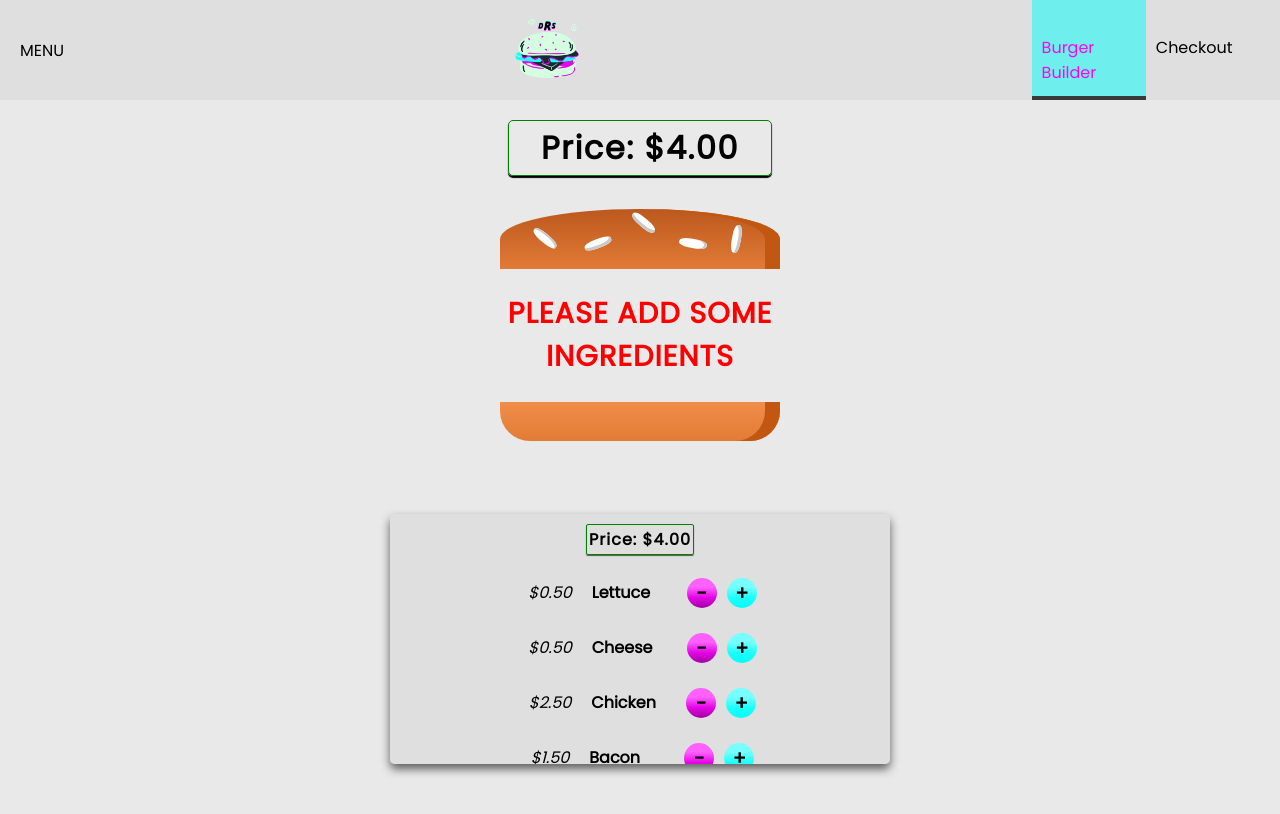
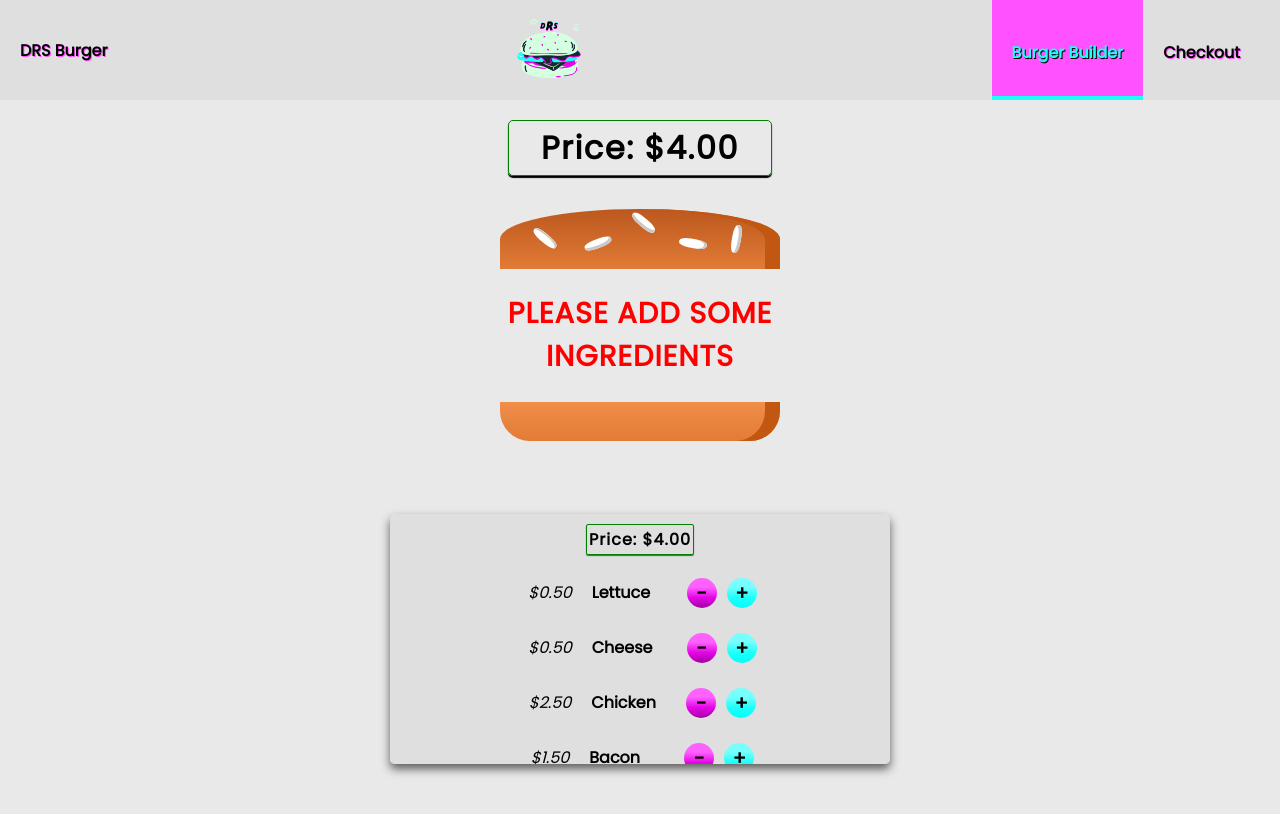
Before and after one commit to damonspencerroberts/DRS-Burger-Builder, a React (Create React App) app: page / in a window 1280 px wide. Shown: the top 814 px of the page. Built offline with nearby package versions, Linux system fonts and the light colour scheme.

Commit message:
added toggle sidebar

```diff
--- a/public/index.html
+++ b/public/index.html
@@ -4,6 +4,7 @@
     <meta charset="utf-8" />
     <link rel="icon" href="./drs-burger-fav.png" />
     <meta name="viewport" content="width=device-width, initial-scale=1" />
+    <script src="https://kit.fontawesome.com/4c4f8b3f95.js" crossorigin="anonymous"></script>
     <link href="https://fonts.googleapis.com/css2?family=Poppins&display=swap" rel="stylesheet">
     <title>DRS Burger</title>
   </head>
--- a/src/components/Navigation/Toolbar/Toolbar.js
+++ b/src/components/Navigation/Toolbar/Toolbar.js
@@ -7,13 +7,22 @@ import NavigationItems from "../navigation-items/Navigation-items";
 
 
 
-const Toolbar = (props) =>
-    <header className = {classes.Toolbar}>
-        <div>MENU</div>
+const Toolbar = (props) => {
+
+    const screenSmall = window.innerWidth < 500;
+    return <header className = {classes.Toolbar}>
+        {screenSmall ?
+            <div
+            onClick = {props.menuClick}
+            className = {classes.Menu}
+            >
+            <i className="fas fa-ellipsis-h"></i>
+            </div> : <header  className = {classes.Menu}>DRS Burger</header>}
         <div className = {classes.Logo}><Logo/></div>
-        <nav>
+        <nav className = {classes.DesktopOnly}>
             <NavigationItems/>
         </nav>
     </header>
+}
 
 export default Toolbar;
--- a/src/components/Navigation/Toolbar/Toolbar.module.css
+++ b/src/components/Navigation/Toolbar/Toolbar.module.css
@@ -20,3 +20,20 @@
 .Logo {
     height: 90%;
 }
+
+.Menu,
+.Icon {
+    text-shadow: 1px 1px #ff51ff;
+    color: black;
+    font-weight: 600;
+}
+
+.Icon:hover {
+    color: #1efffa;
+}
+
+@media (max-width: 499px) {
+    .DesktopOnly {
+        display: none;
+    }
+}
--- a/src/components/Navigation/navigation-items/Navigation-items.module.css
+++ b/src/components/Navigation/navigation-items/Navigation-items.module.css
@@ -3,6 +3,13 @@
     padding: 0;
     list-style: none;
     display: flex;
+    flex-flow: column;
     align-items: center;
     height: 100%;
 }
+
+@media (min-width: 500px) {
+    .NavigationItems {
+        flex-flow: row;
+    }
+}
--- a/src/components/Navigation/navigation-items/navigation-item/Nav-item.module.css
+++ b/src/components/Navigation/navigation-items/navigation-item/Nav-item.module.css
@@ -1,17 +1,14 @@
 .NavItem {
-    margin: 0;
+    margin: 10px 0;
     box-sizing: border-box;
-    display: flex;
-    height: 100%;
-    align-items: center;
+    display: block;
+    width: 100%;
 }
 
 .NavItem a {
     color: black;
     text-decoration: none;
-    height: 100%;
-    padding: 35px 10px;
-    border-bottom: 4px solid transparent;
+    width: 100%;
     box-sizing: border-box;
     display: block;
 }
@@ -19,30 +16,33 @@
 .NavItem a:hover,
 .NavItem a:active,
 .NavItem a.active {
-    color: #ff00ff;
-    border-bottom: 4px solid #3a3a3a;
-    background-color: #00fffb81;
+    color: #24a7a4;
 }
 
 @media (min-width: 500px) {
     .NavItem {
-        margin: 10px 0;
-        box-sizing: border-box;
-        display: block;
-        width: 100%;
+        margin: 0;
+        display: flex;
+        height: 100%;
+        width: auto;
+        align-items: center;
     }
 
     .NavItem a {
         color: black;
-        text-decoration: none;
-        width: 100%;
-        box-sizing: border-box;
-        display: block;
+        height: 100%;
+        padding: 40px 20px;
+        border-bottom: 4px solid transparent;
+        font-weight: 600;
+        text-shadow: 1px 1px #ff51ff;
     }
 
     .NavItem a:hover,
     .NavItem a:active,
     .NavItem a.active {
-        color: #ff00ff;
+        text-shadow: 1px 1px black;
+        background-color: #ff51ff;
+        border-bottom: 4px solid #1efffa;
+        color: #1efffa;
     }
 }
--- a/src/components/Navigation/sidedrawer/Side-drawer.js
+++ b/src/components/Navigation/sidedrawer/Side-drawer.js
@@ -1,19 +1,27 @@
-import React from 'react';
+import React, {Fragment as Fr} from 'react';
 import NavItems from "../navigation-items/Navigation-items";
 import classes from "./Side-drawer.module.css";
 import Logo from "../../logo/logo";
+import Backdrop from "../../User-Interface/Backdrop/Backdrop";
+
 
 const sideDrawer = (props) => {
-    //...
+    let AttClasses = [classes.SideDrawer, classes.Close]
+    if (props.showSide) {
+        AttClasses = [classes.SideDrawer, classes.Open]
+    }
     return (
-        <div className = {classes.SideDrawer}>
-        <div className = {classes.Logo}>
+        <Fr>
+            <Backdrop show = {props.showSide} backdropClick = {props.bClick}/>
+            <div className = {AttClasses.join(' ')}>
+                <div className = {classes.Logo} onClick = {props.sideLogoClick}>
                     <Logo/>
                 </div>
                 <nav>
                     <NavItems/>
                 </nav>
             </div>
+        </Fr>
     )
 }
 
--- a/src/components/Navigation/sidedrawer/Side-drawer.module.css
+++ b/src/components/Navigation/sidedrawer/Side-drawer.module.css
@@ -10,6 +10,7 @@
     padding: 32px 16px;
     box-sizing: border-box;
     transition: transform 0.3s ease-out;
+    z-index: 100;
 }
 
 @media (min-width: 500px) {
@@ -28,4 +29,5 @@
 
 .Logo {
     height: 11%;
+    margin-bottom: 32px;
 }
--- a/src/components/layout/Layout.js
+++ b/src/components/layout/Layout.js
@@ -1,14 +1,44 @@
-import React, {Fragment} from "react";
+import React, {Fragment as Fr, Component} from "react";
 import styles from "./Layout.module.css"
 import Toolbar from "../Navigation/Toolbar/Toolbar";
 import SideBar from "../Navigation/sidedrawer/Side-drawer";
-const Layout = (props) =>
-    <Fragment>
-        <Toolbar />
-        <SideBar />
-        <main className = {styles.content}>
-            {props.children}
-        </main>
-    </Fragment>
+
+
+class Layout extends Component {
+    constructor(props) {
+        super(props)
+        this.state = {
+            showSidebar: false
+        }
+
+        this.handleShowSidebar = this.handleShowSidebar.bind(this);
+    }
+
+
+
+    handleShowSidebar() {
+        this.setState({showSidebar: !this.state.showSidebar})
+    }
+
+    render() {
+       return <Fr>
+            <Toolbar menuClick = {this.handleShowSidebar} showSide = {this.state.showSidebar} />
+            <SideBar showSide = {this.state.showSidebar}
+            bClick = {this.handleShowSidebar}
+            sideLogoClick = {this.handleShowSidebar}
+            />
+            <main className = {styles.content}>
+                {this.props.children}
+            </main>
+        </Fr>
+    }
+}
+
 
     export default Layout;
+
+    /**
+     * fix logo on small screen
+     * fix size of burger on small
+     * fix size of order burgers, ordersum, and confirmation on small
+     */
```
Lines whose indentation alone changed are shown as unchanged.
